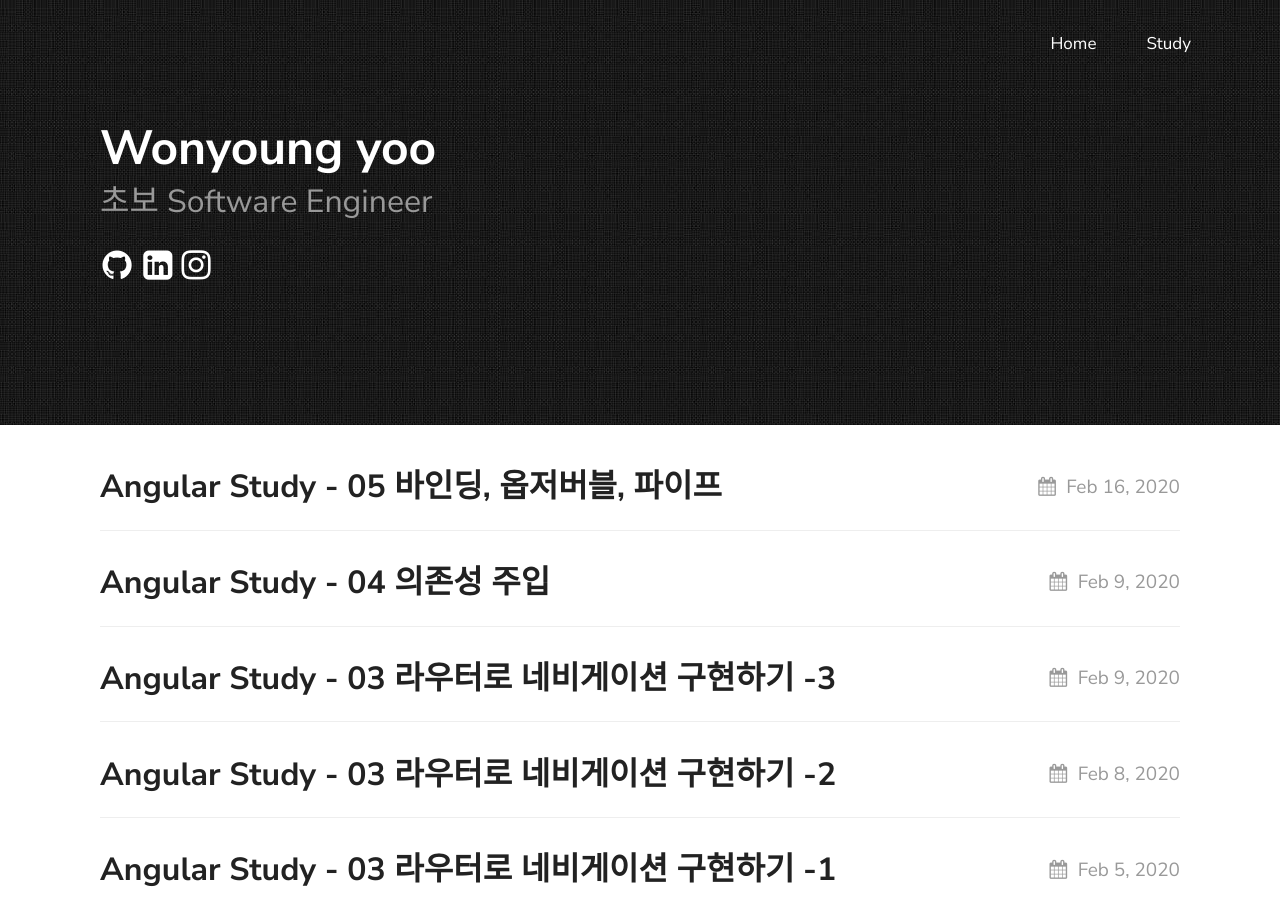
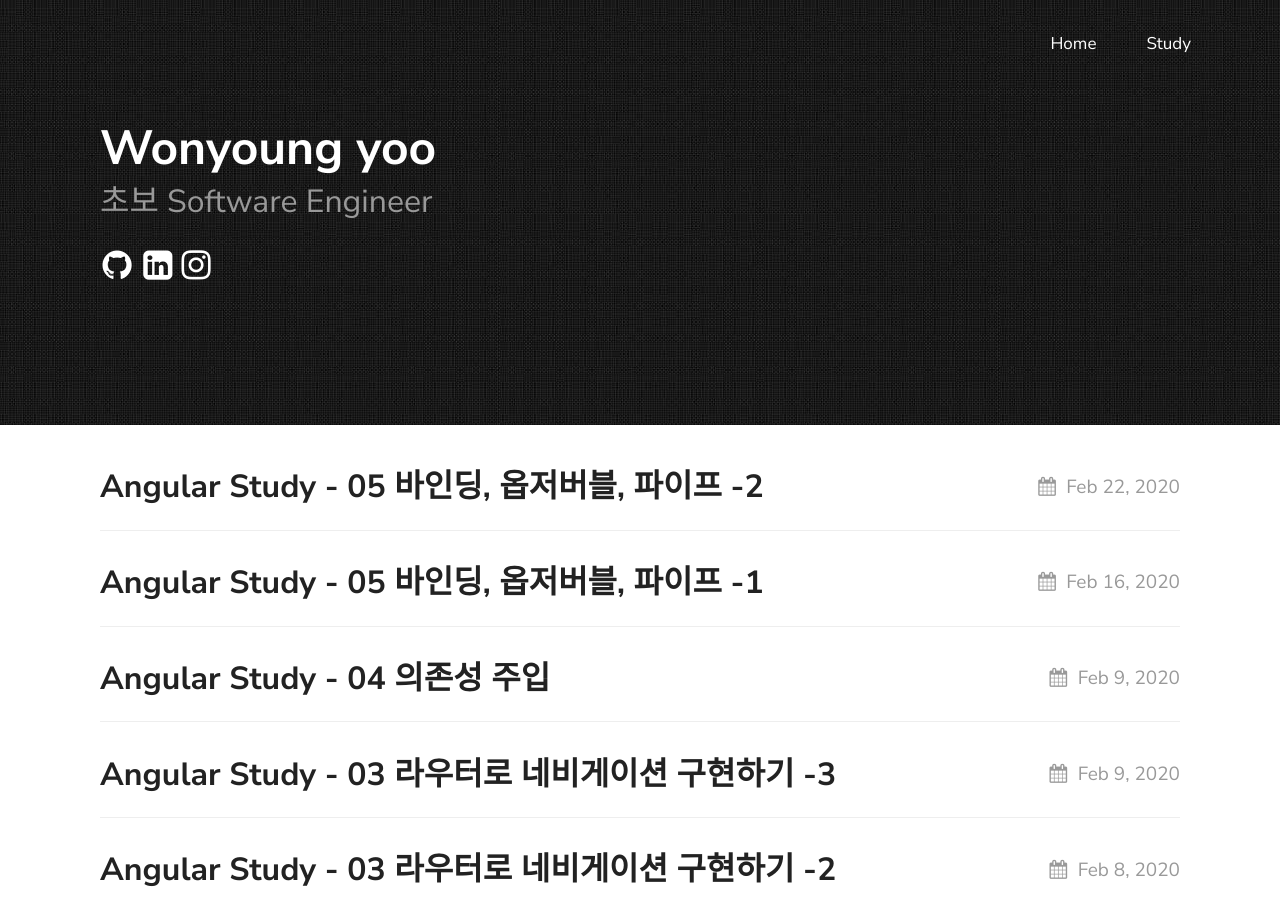
Before and after one commit to yoowonyoung/yoowonyoung.github.io, a Jekyll site: the page built from index.md, in a window 1280 px wide and 900 px high. Built offline with Jekyll 4.4.1, drawn with Linux system fonts in a browser that asks for light colours; some of the changed lines change nothing that is shown.

Commit message:
angular 9

````diff
--- a/_posts/2020-02-01-Angular & TypeScript.md
+++ b/_posts/2020-02-01-Angular & TypeScript.md
@@ -18,6 +18,7 @@ permalink: '/AngularAndTypeScript'
 - [3장 라우터로 네비게이션 구현하기 3번째](https://yoowonyoung.github.io/posts/Angular-06/)
 - [4장 의존성 주입](https://yoowonyoung.github.io/posts/Angular-07/)
 - [5장 바인딩, 옵저버블, 파이프 1번째](https://yoowonyoung.github.io/posts/Angular-08/)
+- [5장 바인딩, 옵저버블, 파이프 2번째](https://yoowonyoung.github.io/posts/Angular-09/)
 
 # TypeScript Posts
 
--- a/_posts/2020-02-16-Angular-08.md
+++ b/_posts/2020-02-16-Angular-08.md
@@ -1,6 +1,6 @@
 ---
 layout: post
-title: "Angular Study - 05 바인딩, 옵저버블, 파이프"
+title: "Angular Study - 05 바인딩, 옵저버블, 파이프 -1"
 description: 5장 바인딩, 옵저버블, 파이프 1번째
 date: 2020-02-16 18:52:00 +09:00
 categories: Angular Study
--- /dev/null
+++ b/_posts/2020-02-22-Angular-09.md
@@ -0,0 +1,201 @@
+---
+layout: post
+title: "Angular Study - 05 바인딩, 옵저버블, 파이프 -2"
+description: 5장 바인딩, 옵저버블, 파이프 2번째
+date: 2020-02-22 20:19:00 +09:00
+categories: Angular Study
+---
+
+
+
+
+# 바인딩, 옵저버블, 파이프
+
+## 반응형 프로그래밍과 옵저버블
+
+### 옵저버와 옵저버블
+
+- 옵저버블은 연속된 데이터 스트림을 생성하는 객체이며, 옵저버는 이 스트림을 구독해서 사용하는 객체
+- 옵저버블에는 콜드 옵저버블과 핫 옵저버블 두가지가 있으며, 콜드 옵저버버블은 구독자가 있는 경우에만 스트리밍 데이터를 만들기 시작하며, 핫 옵저버블은 데이터를 받는 구독자가 없더라도 데이터를 스트리밍 한다
+- 옵저버블 객체로부터 스트림을 구독하려면 `subscribe()` 함수를 사용하며, 구독을 멈추기 위해선 `unsubscribe()` 함수를 사용한다
+
+```javascript
+let mySubscriptrion : Subscription = someObservable.subscribe(myObserver);
+
+mySubscription.unsubscribe();
+```
+
+- 옵저버블은 소켓이나 배열, 화면에서 발생한 이벤트 등과 같은 데이터 소스를 한번에 하나씩, 연속으로 보내는(스트리밍 ,streaming) 객체이다
+- 옵저버블 스트림은 아래 세가지 경우를 처리하며, 옵저버 객체는 각 경우에 따른 콜백 함수를 가질수 있다
+	* 다음 엘리먼트를 전달 -> 다음 엘리먼트를 전달 받았을때 처리하는 함수
+	* 에러를 전달 -> 에러를 전달 받았을때 처리하는 함수
+	* 스트리밍이 종료되었다는 신호를 전달 -> 데이터 스트림이 끝낫을때 실행하는 함수
+
+- 애플리케이션 코드에서는 처리 함수를 순서대로 적용해서 옵저버블 스트림으로 전달된 개별 엘리먼트를 조작 할 수 있다
+- 옵저버블은 데이터를 만들며 `map()`함수는 이 엘리먼트를 변환하고, `filter()` 함수를 통해 원하는 것만 골라서 구독자에게 전할 수 있다
+
+### 옵저버블 이벤트 스트림
+- 이벤트는 Event 객체로 표현되며 어디에서 어떤 이벤트가 발생 했는지, 발생한 이벤트에 대한 정보를 담고 있다
+- Angular 프레임워크는 표준 DOM 이벤트를 사용하며, 커스텀 이벤트를 정의해서 사용 할 수 있다
+- 템플릿에서 이벤트를 바인딩 할 때 `$event` 인자를 전달하면, 이벤트 핸들러 함수에서 이벤트 정보가 들어있는 Event 객체를 받을 수 있다
+- Angular 프레임워크는 표준 DOM 이벤트를 사용 하기 때문에, 브라우저가 만든 Event 객체 안에 있는 함수나 프로퍼티에도 자유롭게 접근 할 수 있다
+- 특정 경우가 아니라면 이벤트 객체 안에 있는 정보를 참조 하는것이 중요 하다
+
+```javascript
+template : `<input (keyup)="onKey($event)">`
+
+onKey(event : any) {
+	console.log('You have entered ' + event.target.value);
+}
+```
+
+- 위 코드에서는 `<input>` 앨리먼트의 value 프로퍼티에 접근하기 위해 event.target 을 사용 했는데, Event 객체의 target 프로퍼티는 이벤트가 발생한 엘리먼트를 가리키며, 이 예제에서는 `<input>` 앨리먼트 이다
+- 하지만 Angular 에서는 템플릿 지역 변수를 사용해서 HTML 엘리먼트나 엘리먼트의 프로퍼티에 바로 접근하는것이 더 효율적이다
+- 다음 예제에서는 `<input>` 엘리먼트에 mySearchField라는 템플릿 지역 변수를 지정하고, 이벤트 핸들러 함수에 Event 객체 대신 엘리먼트의 프로퍼티를 직접 전달 한다
+- 템플릿 지역 변수는 `#` 기호로 시작 하며, 이렇게 지정된 변수는 Javascript 에서 # 기호 없이 사용 할 수 있다
+
+```javascript
+template : `<input #mySearchField (keyup)="onKey(mySearchField.value)">`
+
+onKey(value : string) {
+	console.log('You have entered ' + value);
+}
+```
+
+- Javascript 애플리케이션은 일반적으로 이벤트를 한번만 처리 하지만, Angular는 이벤트를 시간에 따라 연속적으로 발생하는 옵저버블 스트림으로 처리한다
+- 구독자가 스트림을 구독하는 것은 스트림 발행자에게 스트림을 받고 싶다고 알리는 것이다
+- 구독자는 스트림을 구독하는 동안 스트림 엘리먼트를 받고 이에 반응해서 함수를 실행하며, 에러를 처리하거나 스트림이 종료 되었을 때 필요한 동작도 할 수 있다
+- subscribe() 함수에 다른 함수를 체이닝 해서 사용 할 수도 있다
+- 화면에서 발생하는 이벤트 들을 이런 처리방식으로 처리 하는 예시로, 연속해서 발생하는 keyup 이벤트를 처리하고 그 때마다 lastStockSymbol의 값을 갱신하는 코드는 다음과 같다
+
+```javascript
+<input type ='text' (keyup)="getStockPrice($event)" >
+```
+
+- 이렇게 작성 하면 keyup 이벤트가 발생 할 때마다, `getStockPrice()`함수가 실행 될 것 이다
+- 하지만 연속해서 발생하는 이벤트를 이렇게 처리 한다면, 불필요한 서버 요청을 계속 보내기 때문에, 다음 문자가 입력 될떄까지 기다리도록 일정 시간 딜레이를 주는 것이 좋다. 이럴때는 Javascript의 `setTimeout()` 함수를 사용 할 수 있다
+- 하지만 이것도 사용자가 천천히 입력 하는 경우에는 문제가 발생 한다
+- 옵저버블 스트림은 이를 좀 더 나은 방식으로 처리한다. FormControl 클래스를 사용하는 폼 엘리먼트는 값이 변경되면 valueChanges 이벤트가 발생 하는데, 이 이벤트를 옵저버블 스트림으로 처리 할 수 있다
+
+```javascript
+import { platformBrowserDynamic } from '@angular/platform-browser-dynamic';
+import { NgModule, Component } from '@angular/core';
+import { BrowserModule } from '@angular/platform-browser';
+import { FormControl, ReactiveFormsModule } from '@angular/forms';
+import 'rxjs/add/operator/debounceTime'; //이처럼 사용할 함수만 불러오는것이 최적화에 좋다
+
+@Component({
+	selector : 'app',
+	template : `
+		<h2>Observable events demo</h2>
+		<input type="text" placeholder="Enter stock" [formControl]="searchInput"> // 이 <input> 앨리먼트는 컴포넌트 프로퍼티 searchInput으로 바인딩 되어 폼 컨트롤로 동작 한다
+	`
+})
+class AppComponent {
+	searchInput : FormControl = new FormControl('');
+
+	constructor () {
+		this.searchInput.valueChanges
+			.debounceTime(500) //<input> 앨리먼트는 다음 이벤트를 바로 발생 시키지 않고 500ms 지연 시킨다
+			.subscribe(stock => this.getStockQuoteFromServer(stock)); //옵저버블 스트림을 구독 한다
+	}
+
+	getStockQuoteFromServer (stock : string) {
+		console.log(`The price of ${stock} is ${100 * Math.random().toFixed(4)}`);
+	}
+}
+
+@NgModule({
+	imports : [BrowserModule, ReactiveFormsModule], //반응형 폼 모듈을 앱에 불러온다
+	declarations : [AppComponent],
+	bootstrap : [AppComponent]
+})
+class AppModule {}
+
+platformBrowserDynamic().bootstrapModule(AppModule);
+```
+
+- `subscribe()` 함수는 Observer 객체의 인스턴스를 생성 하는데, 위 코드에서는 `<input>` 엘리먼트에서 입력되는 값이 FormControl인 searchInput 에서 스트림으로 변환되고, 전달되는 스트림마다 `getStockQuoteFromServer()` 함수를 실행 한다
+- 이 방식을 활용하면 사용자가 입력을 끝내고 포커스를 `<input>` 앨리먼트 밖으로 옮겼을 때에도 이벤트가 발생 하도록 구현 할 수 있으며, 입력한 애용을 검증하고 필터링한 후에 서버에 요청을 보낼 수 도 있다
+
+### 옵저버블 취소하기
+- 옵저버블은 동작이 완료되기전에 취소 할 수 있다
+- 이를 이용해 사용자가 입력란에 키를 입력 했을때 발생하는 서버요청을 어떻게 취소 할 수 있는지 알아보자. 이때 2개의 옵저버블 스트림을 사용한다
+	* 검색 필드에서 만드는 옵저버블 스트림
+	* HTTP 응답으로 발생하는 옵저버블 스트림
+
+```javascript
+import { platformBrowserDynamic } from '@angular/platform-browser-dynamic';
+import { NgModule, Component } from '@angular/core';
+import { BrowserModule } from '@angular/platform-browser';
+import { FormControl, ReactiveFormsModule } from '@angular/forms';
+import { HttpModule, Http } from '@angular/http'; //HTTP 요청을 보내기 위한 HTTP모듈과 HTTP 클래스
+import { Observable } from 'rxjs/Observable';
+
+import 'rxjs/add/operator/switchMap';
+import 'rxjs/add/operator/map';
+import 'rxjs/add/operator/debounceTime';
+import 'rxjs/add/operator/catch';
+import 'rxjs/add/observable/of';
+
+@Component({
+	selector : 'app',
+	template : `
+		<h2>Observable weather</h2>
+		<input type="text" placeholder="Enter city" [formControl]="searchInput">
+		<h3>{{ temperature }}</h3>
+	`
+})
+export class AppComponent {
+	private baseWeatherURL : string = 'http://api.openweathermap.org/data/2.5/weather?q=';
+	private urlSuffix : string = '&units=metric&appid=ca3f6d6ca3973a518834983d0b318f73';
+
+	searchInput : FormControl = new FormControl();
+	temperature : string;
+
+	constructor (private http : Http) {
+		this.searchInput.valueChanges
+			.debounceTime(200)
+			.switchMap(city => this.getWeather(city)) //switchMap 함수는 입력필드에 입력된 값으로 getWeather 함수를 호출하고 HTTP 요청을 보낸다
+			.subscribe( //옵저버블 스트리밍을 생성하기 위해 subscribe() 함수 호출
+				res => {
+					this.temperature =
+						`Current temperature is  ${res['main'].temp}℃, ` +
+						`humidity: ${res['main'].humidity}%`;
+				},
+				err => console.log(`Can't get weather. Error code: %s, URL: %s`, err.message, err.url), //subscribe 함수의 두번째 인자는 에러가 발생했을때 처리하는 함수를 지정한다
+				() => console.log(`Weather is retrieved`) //subscribe 함수의 세번째 인자에는 스트림이 종료 되었을떄 실행할 함수를 지정
+			);
+	}
+
+	getWeather (city : string) : Observable<Array<string>> { //URL을 구성하고 HTTP GET 요청을 보냄
+		return this.http.get(this.baseWeatherURL + city + this.urlSuffix)
+			.map(res => { //map() 함수는 서버 응답으로 받은 Response 객체를 JSON객체로 변환. Response는 데이터를 문자열로 담고 있기 때문에, JSON으로 변환해서 처리하는것이 편하다
+				console.log(res.json());
+				return res.json();
+			})
+			.catch(err => {
+				if (err.status === 404) {
+					console.log(`City ${city} not found`);
+					return Observable.of();
+				} // empty observable
+			});
+	}
+}
+
+@NgModule({
+	imports : [BrowserModule, ReactiveFormsModule,
+		HttpModule], //HTTP Module을 사용 할 수있도록 패키지 로드
+	declarations : [AppComponent],
+	bootstrap : [AppComponent]
+})
+class AppModule {}
+
+platformBrowserDynamic().bootstrapModule(AppModule);
+```
+
+- FormControl객체는 `<input>` 앨리먼트에서 발생하는 이벤트를 옵저버블 스트림으로 생성 한다
+- getWeather() 함수가 반환하는 형태도 옵저버블이다
+- switchMap함수는 옵저버블을 받아 새로운 옵저버블을 반환하므로, subscribe 함수는 `<input>`앨리먼트가 생성한 옵저버블이 아니라 getWeather() 함수가 반환하는 옵저버블을 받는디
+- 옵저버블 흐름에서 switchMap 함수는 옵저버블1을 옵저버블2로 변환 하는데, 옵저버블2가 만들어지기전에 옵저버블1에 새로운 값이 전달되면 이전에 있던 옵저버블은 폐기된다
+- switchMap 함수는 구독하고 있던 스트림을 해제하고 옵저버블1에 대한 새로운 구독을 수행 하는 것이다
````
